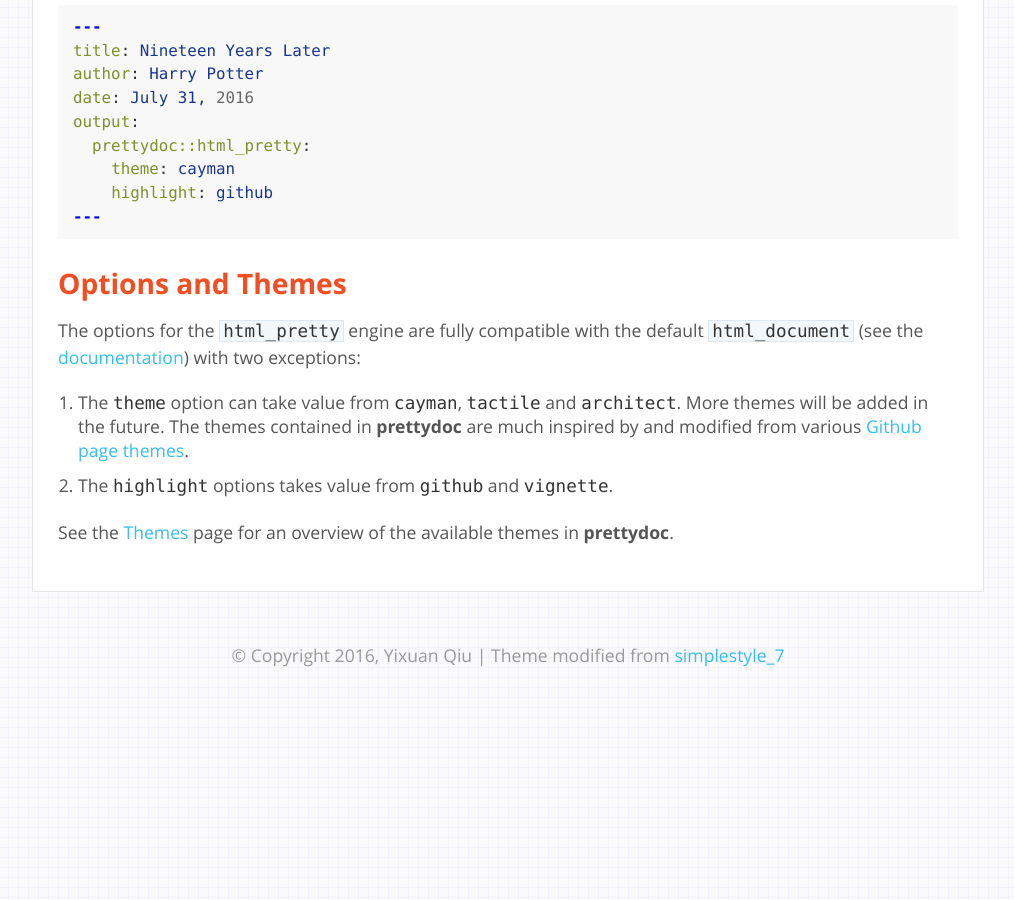
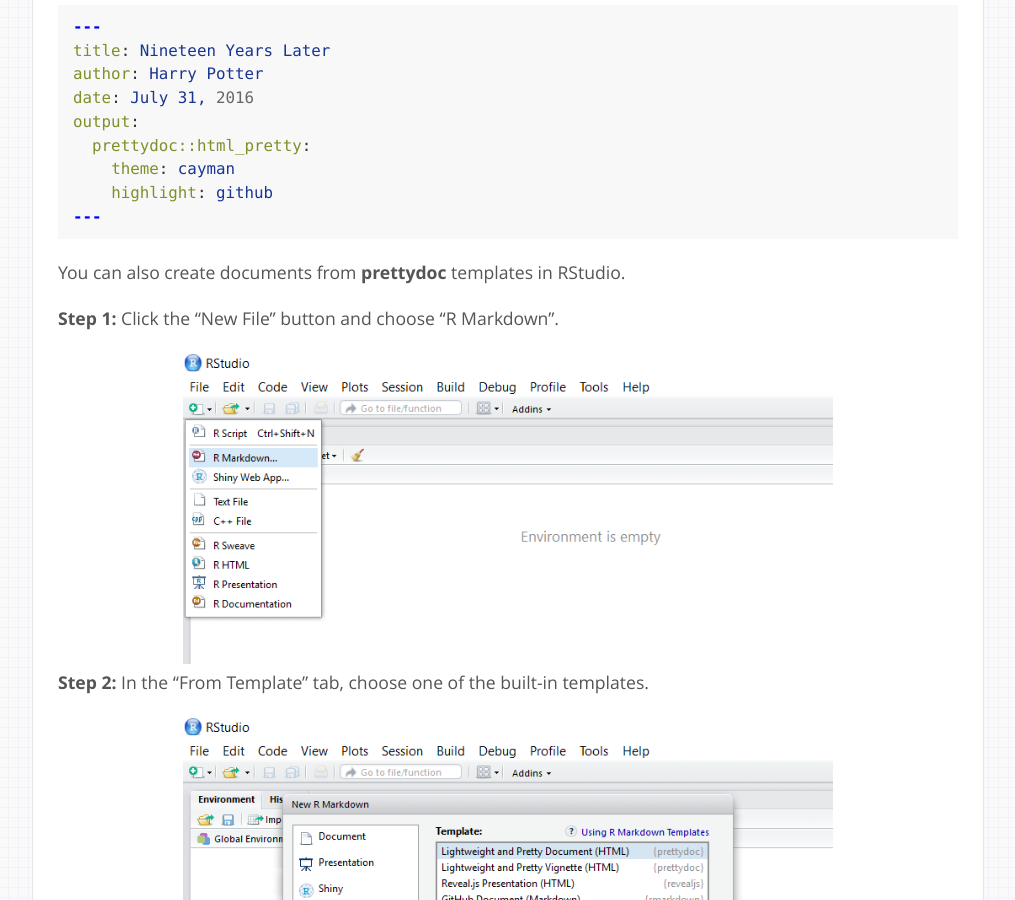
Before and after one commit to yixuan/prettydoc, a Jekyll site: the page built from index.md, in a window 1280 px wide and 900 px high, scrolled down 1063 px. Shown: the whole window, without its empty margins (132-1147 px from the left). Built offline with Jekyll 4.4.1, drawn with Linux system fonts in a browser that asks for light colours; before the commit the page ends 1766 px from its top, so only the background shows below that.

Commit message:
RStudio rmarkdown templates

````diff
--- a/index.md
+++ b/index.md
@@ -59,6 +59,20 @@
 ---
 ```
 
+You can also create documents from **prettydoc** templates in RStudio.
+
+**Step 1:** Click the "New File" button and choose "R Markdown".
+
+<div class="gallery">
+  <img src="images/step1.png" alt="Step 1" />
+</div>
+
+**Step 2:** In the "From Template" tab, choose one of the built-in templates.
+
+<div class="gallery">
+  <img src="images/step2.png" alt="Step 2" />
+</div>
+
 ## Options and Themes
 
 The options for the `html_pretty` engine are fully compatible with the default
````
Also changed, not shown: themes.md (+3 -3 lines), images/step1.png (added), images/step2.png (added).
